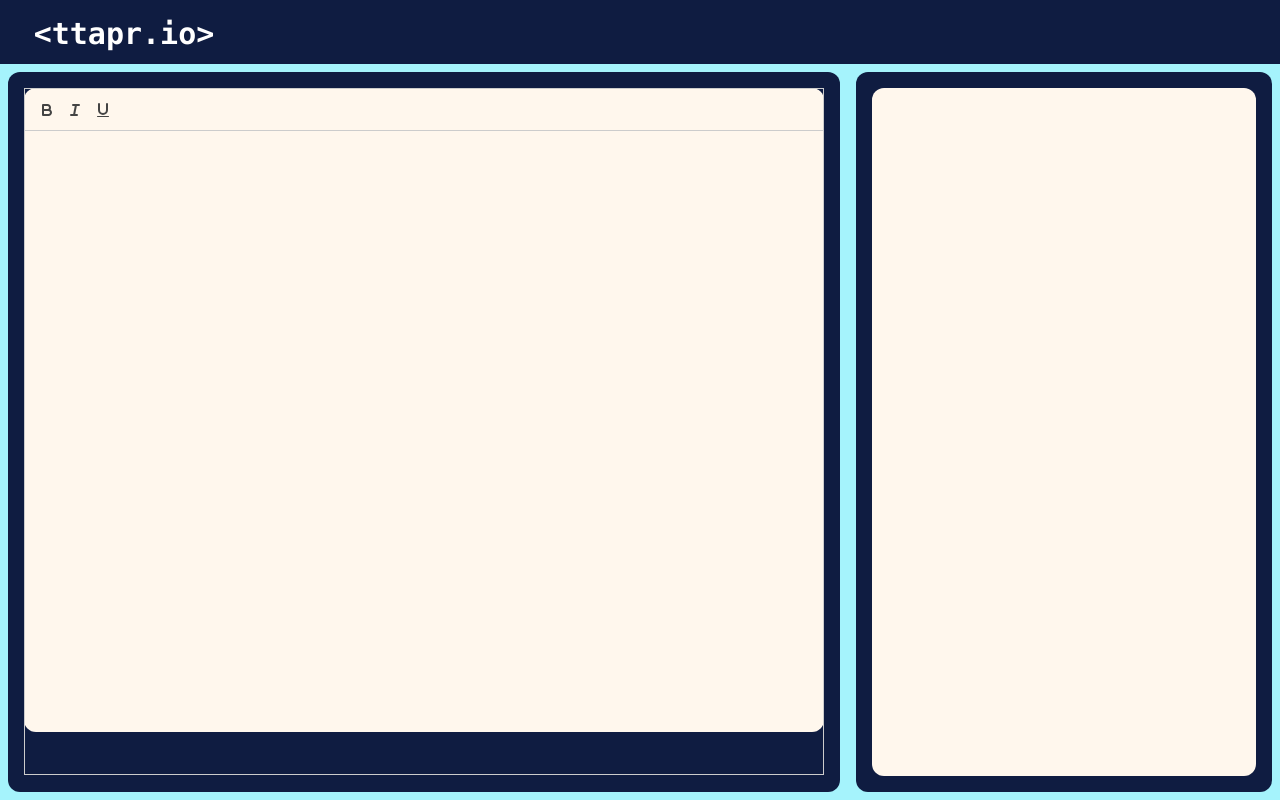
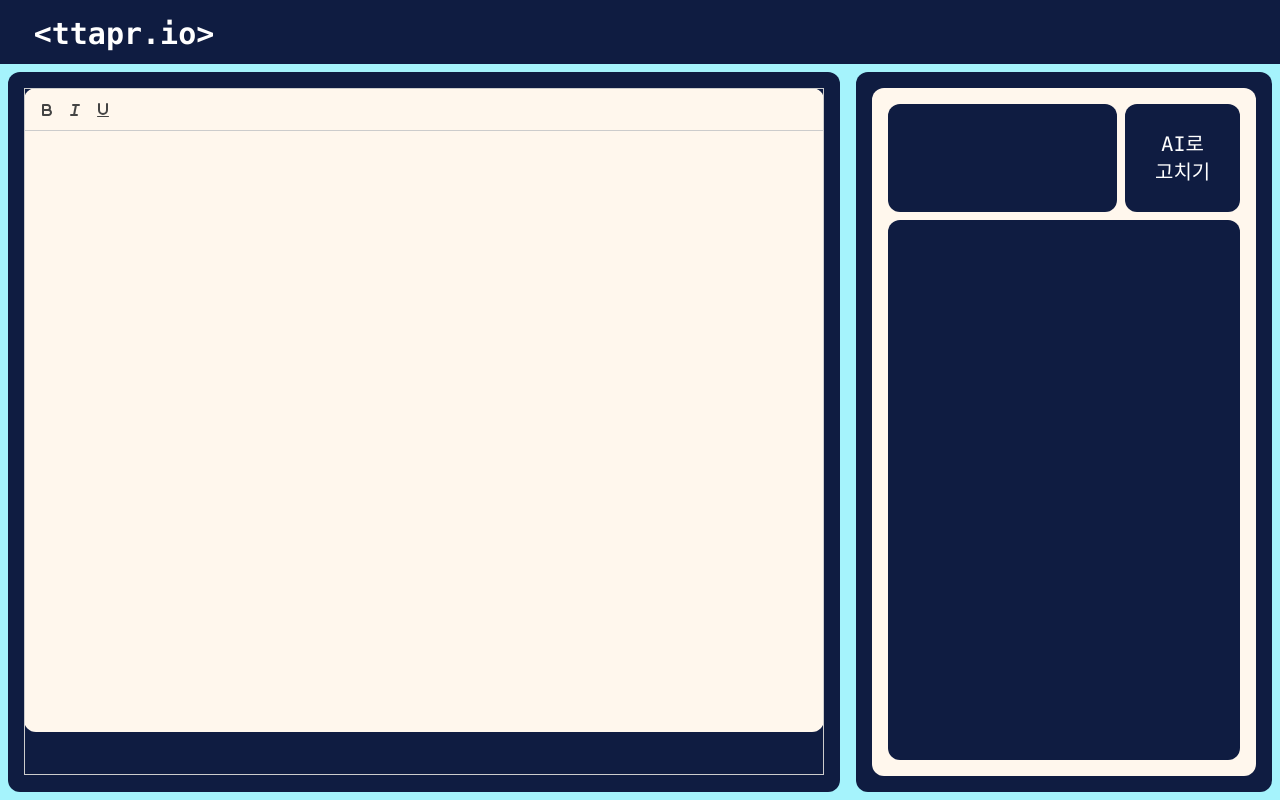
Before and after one commit to layzduckling/ttaprio, a Next.js app in the folder client/: page /editor in a window 1280 px wide. Built offline with nearby package versions, Linux system fonts and the light colour scheme.

Commit message:
Added AI editor feature

```diff
--- a/client/pages/editor.jsx
+++ b/client/pages/editor.jsx
@@ -1,3 +1,4 @@
+import React, { useState } from "react";
 import dynamic from "next/dynamic";
 import "react-quill/dist/quill.snow.css";
 
@@ -21,6 +22,37 @@ function Logo() {
 }
 
 function EditorContainer() {
+  const [selected, setSelected] = useState("");
+  const [response, setResponse] = useState("");
+
+  const handleSelection = (range, source, editor) => {
+    if (source === "user") {
+      const text = editor.getText();
+      const selectRange = editor.getSelection();
+      const selectedText = text.slice(
+        selectRange.index,
+        selectRange.index + selectRange.length
+      );
+
+      setSelected(selectedText);
+    }
+  };
+
+  const improveSelected = async () => {
+    if (selected) {
+      await fetch("http://localhost:8080/api/improve", {
+        method: "POST",
+        body: JSON.stringify({ text: selected }),
+        headers: {
+          "Content-type": "application/json; charset=UTF-8",
+        },
+      });
+
+      const res = await fetch("http://localhost:8080/api/improve");
+      setResponse(await res.text());
+    }
+  };
+
   return (
     <>
       <div className="flex gap-4 pt-[72px] p-2 h-screen bg-cyan-200">
@@ -28,10 +60,28 @@ function EditorContainer() {
           <ReactQuill
             modules={editorModules}
             className="h-[calc(100%-44px)] rounded-xl bg-orange-50"
+            onChangeSelection={handleSelection}
           />
         </div>
         <div className="w-1/3 p-4 rounded-xl bg-[#0f1c41]">
-          <div className="h-full rounded-xl bg-orange-50"></div>
+          <div className="flex flex-col gap-2 p-4 h-full rounded-xl bg-orange-50">
+            <div className="flex h-1/6 gap-2 text-xl text-center text-white ">
+              <div className="flex justify-center items-center w-2/3 p-1 text-center bg-[#0f1c41] rounded-xl">
+                <h2>{selected}</h2>
+              </div>
+              <button
+                className="w-1/3 p-1 whitespace-pre bg-[#0f1c41] rounded-xl"
+                onClick={improveSelected}
+              >
+                AI로
+                <br />
+                고치기
+              </button>
+            </div>
+            <div className="p-4 h-5/6 rounded-xl text-xl text-center text-white bg-[#0f1c41]">
+              <p>{response}</p>
+            </div>
+          </div>
         </div>
       </div>
     </>
```
Also changed, not shown: 1 other file (tests, documents, lock files or other folders).
